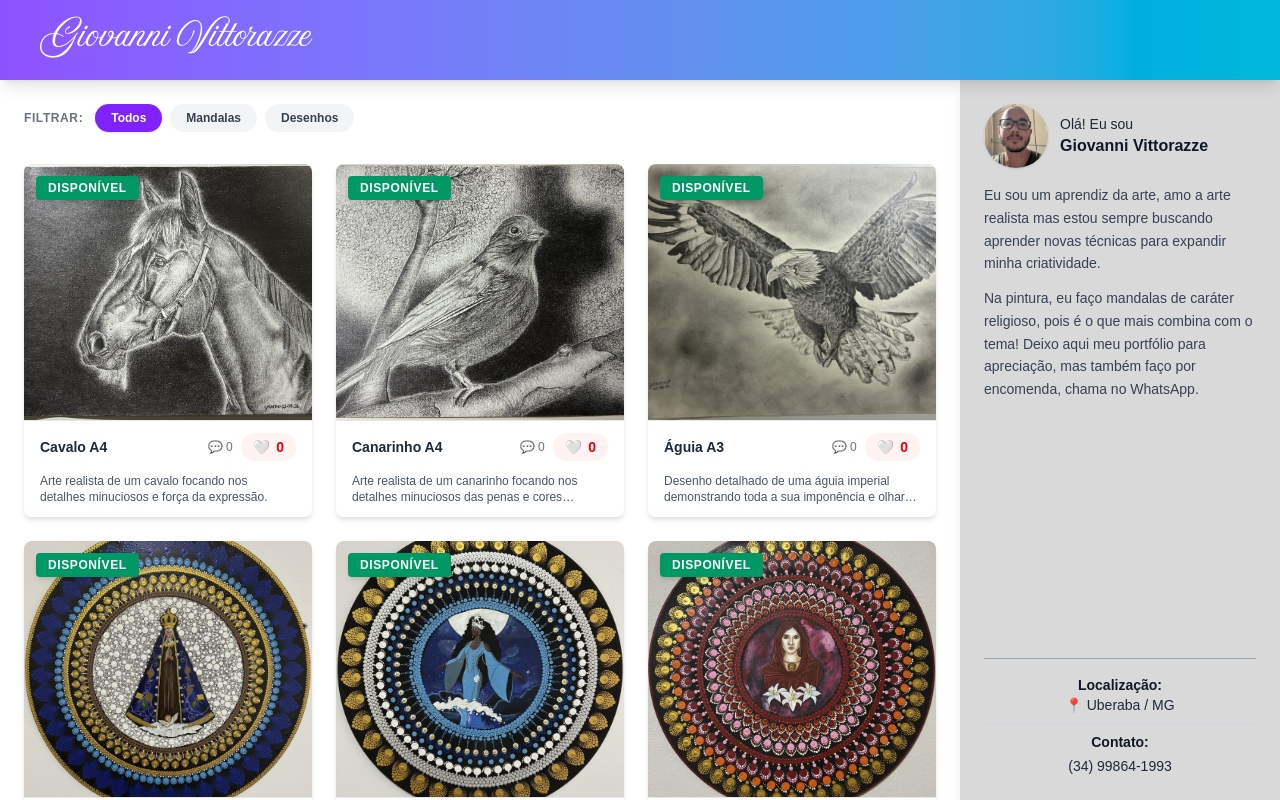
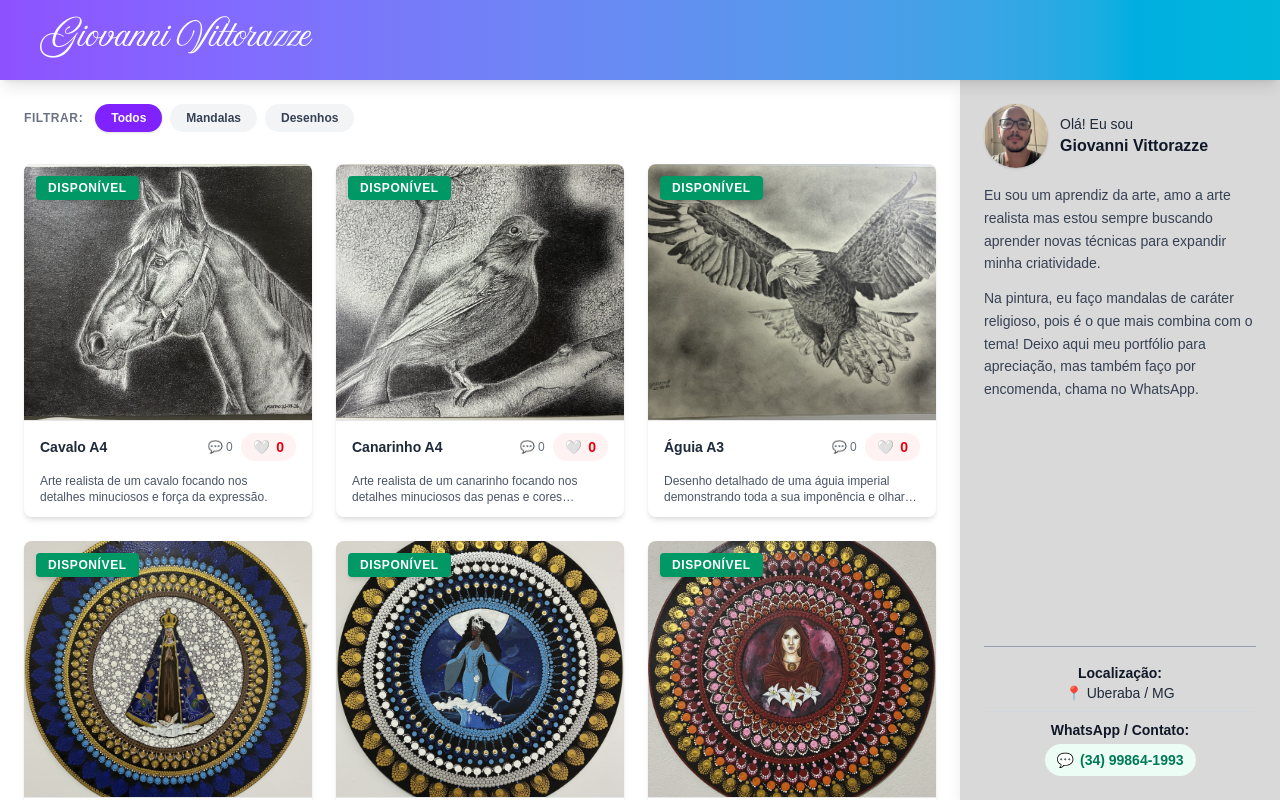
Before and after one commit to giovittorazze/portfolio, a React (Vite) app: page / in a window 1280 px wide. Shown: the top 800 px of the page. Built offline with nearby package versions, Linux system fonts and the light colour scheme.

Commit message:
whatsapp button added

```diff
--- a/src/App.tsx
+++ b/src/App.tsx
@@ -353,10 +353,15 @@ function App() {
               </div>
             </div>
             <div className="pt-2 border-t border-gray-300">
-              <span className="font-bold block text-gray-900 mb-1 text-sm">Contato:</span>
-              <div className="text-sm font-medium text-gray-800">
-                (34) 99864-1993
-              </div>
+              <span className="font-bold block text-gray-900 mb-1 text-sm">WhatsApp / Contato:</span>
+              <a
+                href="https://wa.me/5534998641993"
+                target="_blank"
+                rel="noopener noreferrer"
+                className="inline-flex items-center justify-center gap-1.5 text-sm font-semibold text-emerald-700 hover:text-emerald-800 bg-emerald-50 hover:bg-emerald-100 py-1.5 px-3 rounded-full transition"
+              >
+                <span>💬</span> (34) 99864-1993
+              </a>
             </div>
           </div>
         </aside>
```
